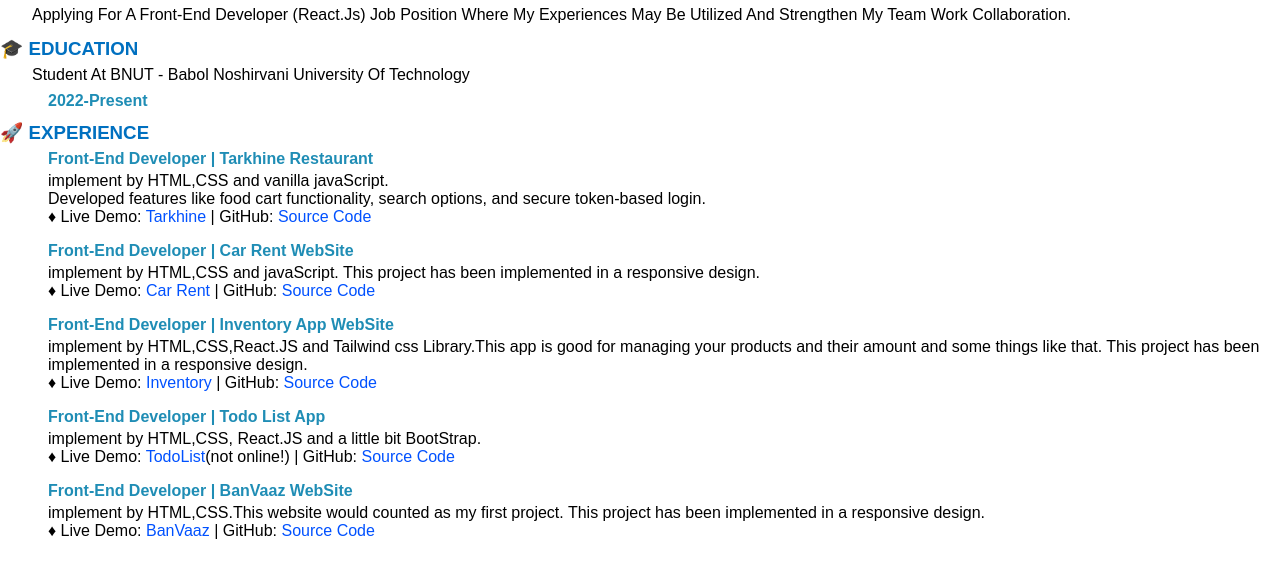
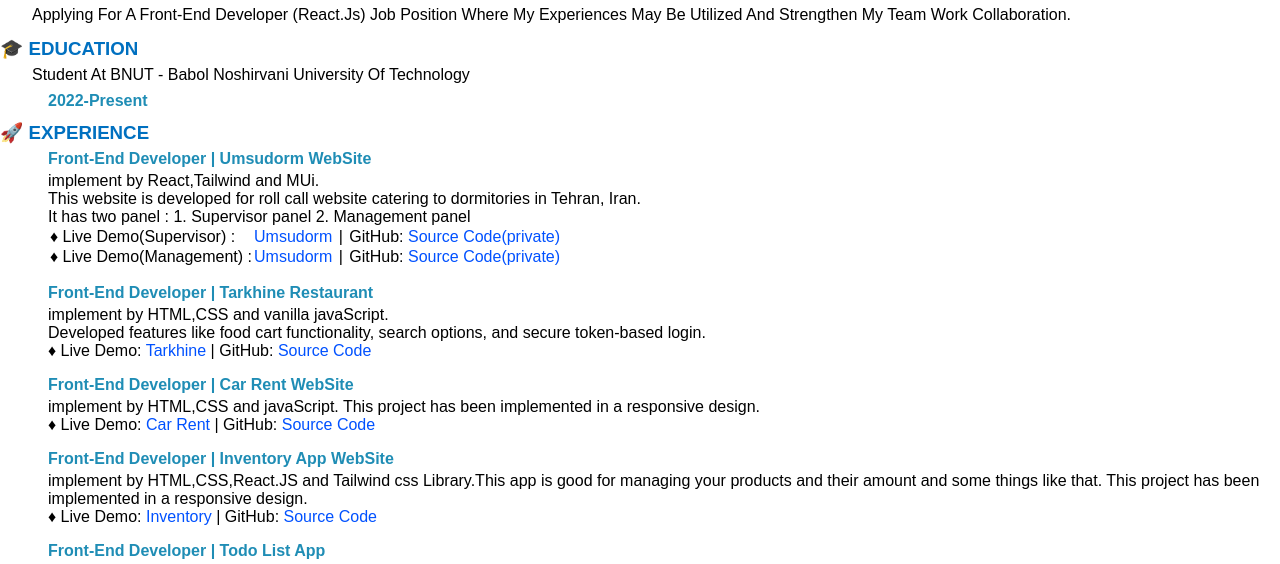
Before and after one commit to IsAmirMmd/cv-resume, a plain HTML site: page index.html in a window 1280 px wide. Shown: the part 157-721 px from the top of the page. Drawn offline with Linux system fonts and the light colour scheme.

Commit message:
adding new experience to CV

```diff
--- a/index.html
+++ b/index.html
@@ -99,14 +99,14 @@
       </p>
       <p>
         <img src="./assets/link.svg" alt="" style="width: 20px" />
-        <a href="https://linkedin.com/in/amir-mohammad-lotfi-pour-74b342288"
-          >My Linkedin</a
-        >
+        <a href="https://linkedin.com/in/isamirmmd">My Linkedin</a>
       </p>
     </div>
     <div>
       <h3>🌟 OBJECTIVE</h3>
-      <p style="text-transform: capitalize; margin-left: 2rem;line-height: 150%;">
+      <p
+        style="text-transform: capitalize; margin-left: 2rem; line-height: 150%"
+      >
         Applying For A Front-End Developer (React.Js) Job Position Where My
         Experiences May Be Utilized And Strengthen My Team Work Collaboration.
       </p>
@@ -129,6 +129,44 @@
     </div>
     <div id="work-exp">
       <h3 style="text-transform: uppercase">🚀 experience</h3>
+
+      <div>
+        <p>Front-End Developer | Umsudorm WebSite</p>
+        <span
+          >implement by React,Tailwind and MUi.<br />This website is developed
+          for roll call website catering to dormitories in Tehran, Iran.<br />
+          It has two panel : 1. Supervisor panel 2. Management panel<br />
+          <table>
+            <tr>
+              <td>♦ Live Demo(Supervisor) :</td>
+              <td>
+                <a href="https://umsudorm.netlify.app/"> Umsudorm</a>
+              </td>
+              <td>&nbsp;|&nbsp;</td>
+              <td>
+                GitHub:
+                <a href="https://github.com/isamirmmd/">
+                  Source Code(private)
+                </a>
+              </td>
+            </tr>
+            <tr>
+              <td>♦ Live Demo(Management) :</td>
+              <td>
+                <a href="https://m-umsu.netlify.app/"> Umsudorm </a>
+              </td>
+              <td>&nbsp;|&nbsp;</td>
+              <td>
+                GitHub:
+                <a href="https://github.com/isamirmmd/">
+                  Source Code(private)
+                </a>
+              </td>
+            </tr>
+          </table>
+        </span>
+      </div>
+
       <div>
         <p>Front-End Developer | Tarkhine Restaurant</p>
         <span>
@@ -174,18 +212,6 @@
           <a href="https://github.com/IsAmirMmd/todo-list"> TodoList</a>(not
           online!) | GitHub:
           <a href="https://github.com/IsAmirMmd/todo-list"> Source Code </a>
-        </span>
-      </div>
-
-      <div>
-        <p>Front-End Developer | BanVaaz WebSite</p>
-        <span
-          >implement by HTML,CSS.This website would counted as my first project.
-          This project has been implemented in a responsive design.<br />
-          ♦ Live Demo:
-          <a href="banvaaz.isamirmmd.ir"> BanVaaz </a>
-          | GitHub:
-          <a href="https://github.com/isamirmmd/banvaaz"> Source Code </a>
         </span>
       </div>
     </div>
```
Also changed, not shown: 2 other files.
